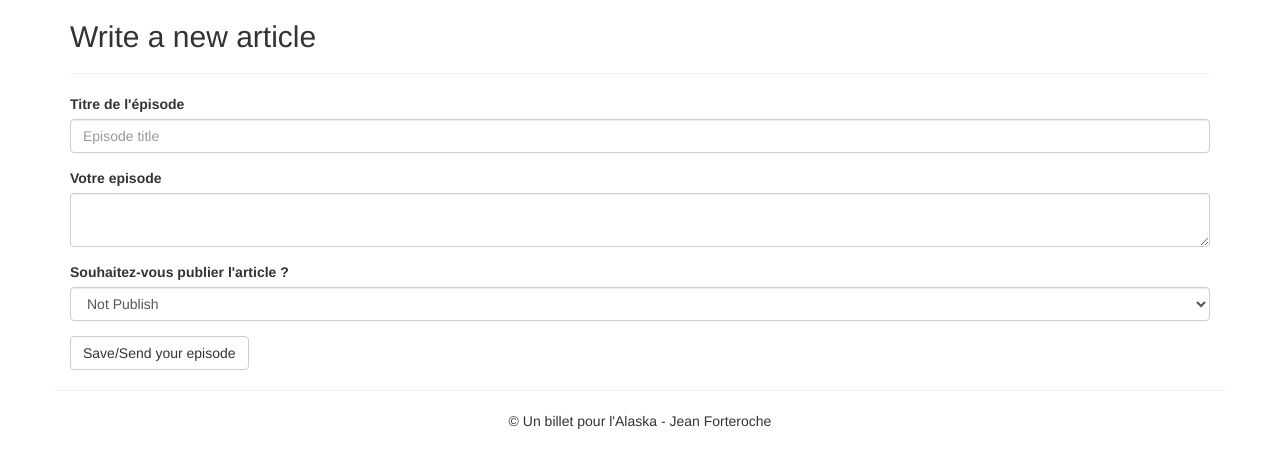
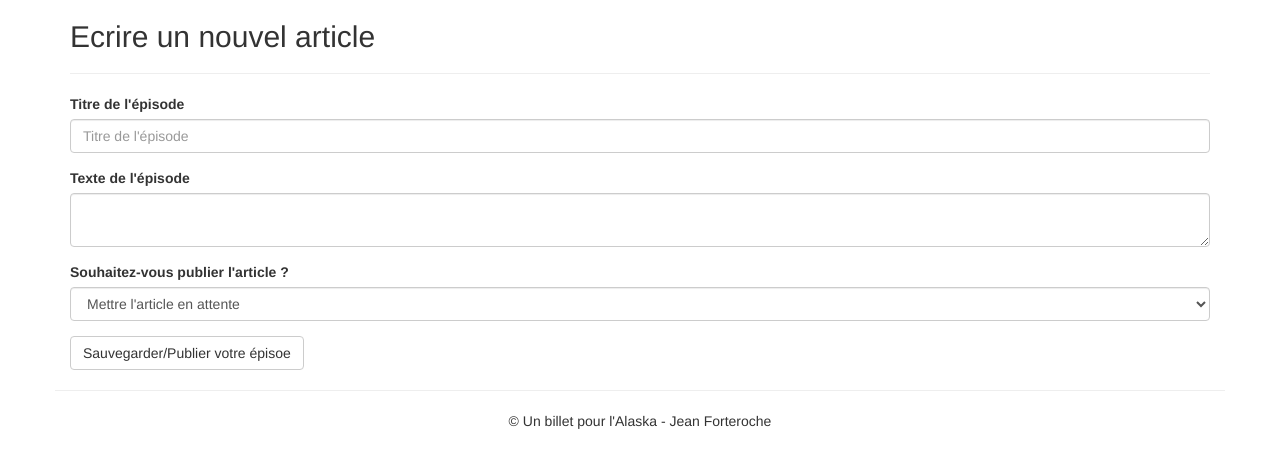
Before and after one commit to tdimnet/Projet-Blog-MVC, a PHP site: template Vue/Admin/newArticle.php in a window 1280 px wide. Shown: the part 52-520 px from the top of the page. Run offline with PHP 8.4, Linux system fonts and the light colour scheme; the template is opened without the code that fills it, so the values that code supplies are empty.

Commit message:
Changed the wording for the new and modify article section

```diff
--- a/Vue/Admin/newArticle.php
+++ b/Vue/Admin/newArticle.php
@@ -4,29 +4,30 @@ include_once 'Vue\Templates\navigation.php';
 ?>
 
 <div class="container">
-  <h2>Write a new article</h2>
+  <h2>
+    Ecrire un nouvel article
+  </h2>
   <hr>
 
   <form class="" method="post">
     <div class="form-group">
       <label for="titre">Titre de l'épisode</label>
-      <input id="titre" class="form-control" type="text" name="titre" placeholder="Episode title">
+      <input id="titre" class="form-control" type="text" name="titre" placeholder="Titre de l'épisode">
     </div>
     <div class="form-group">
-      <label for="episode">Votre episode</label>
-      <textarea id="episode" class="form-control" name="episode">
-      </textarea>
+      <label for="episode">Texte de l'épisode</label>
+      <textarea id="episode" class="form-control" name="episode"></textarea>
     </div>
     <div class="form-group">
       <label for="status">Souhaitez-vous publier l'article ?</label>
       <select id="status" class="form-control" name="status">
-        <option value="0">Not Publish</option>
-        <option value="1">Publish</option>
+        <option value="0">Mettre l'article en attente</option>
+        <option value="1">Publier l'article</option>
       </select>
     </div>
     <input type="hidden" name="token" id="token" value="<?php echo $token; ?>" />
     <button type="submit" class="btn btn-default" name="button">
-      Save/Send your episode
+      Sauvegarder/Publier votre épisoe
     </button>
   </form>
 </div>
```
Also changed, not shown: Vue/Admin/modifyArticle.php (+6 -6 lines).
